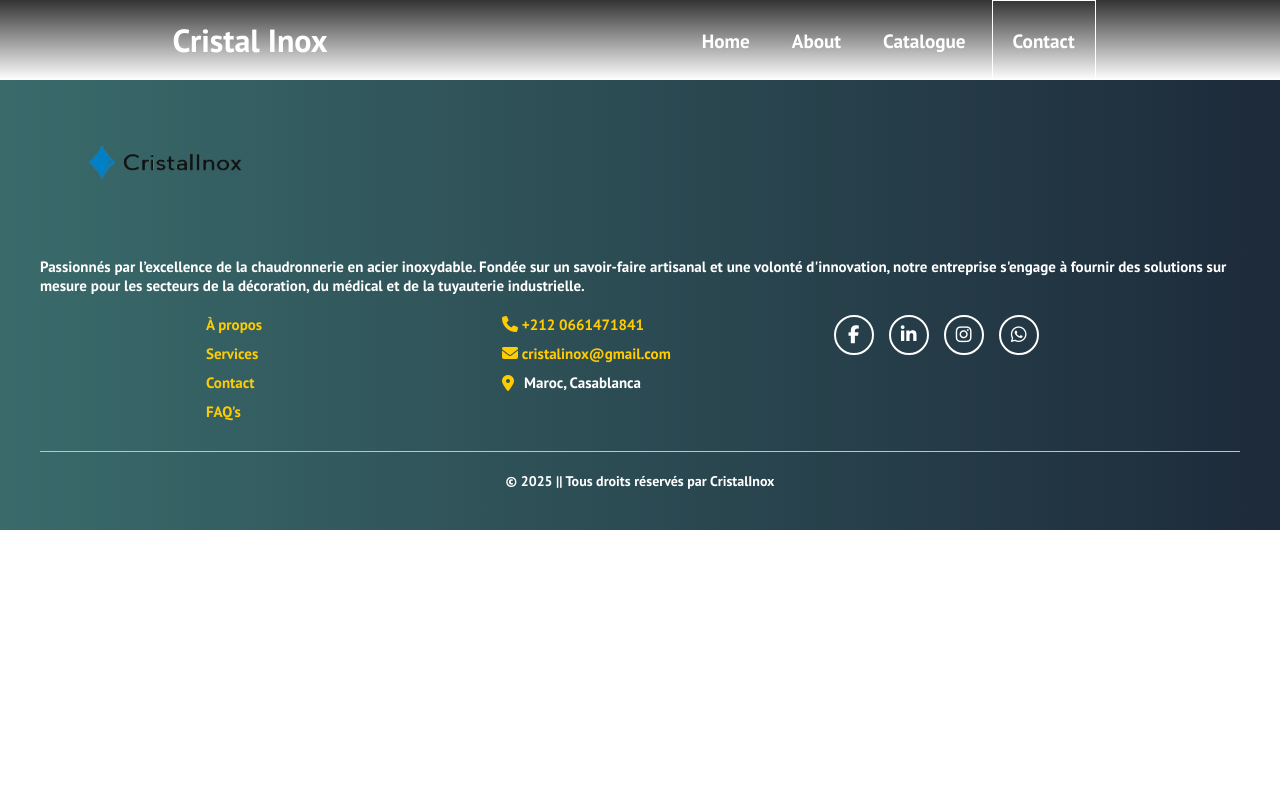
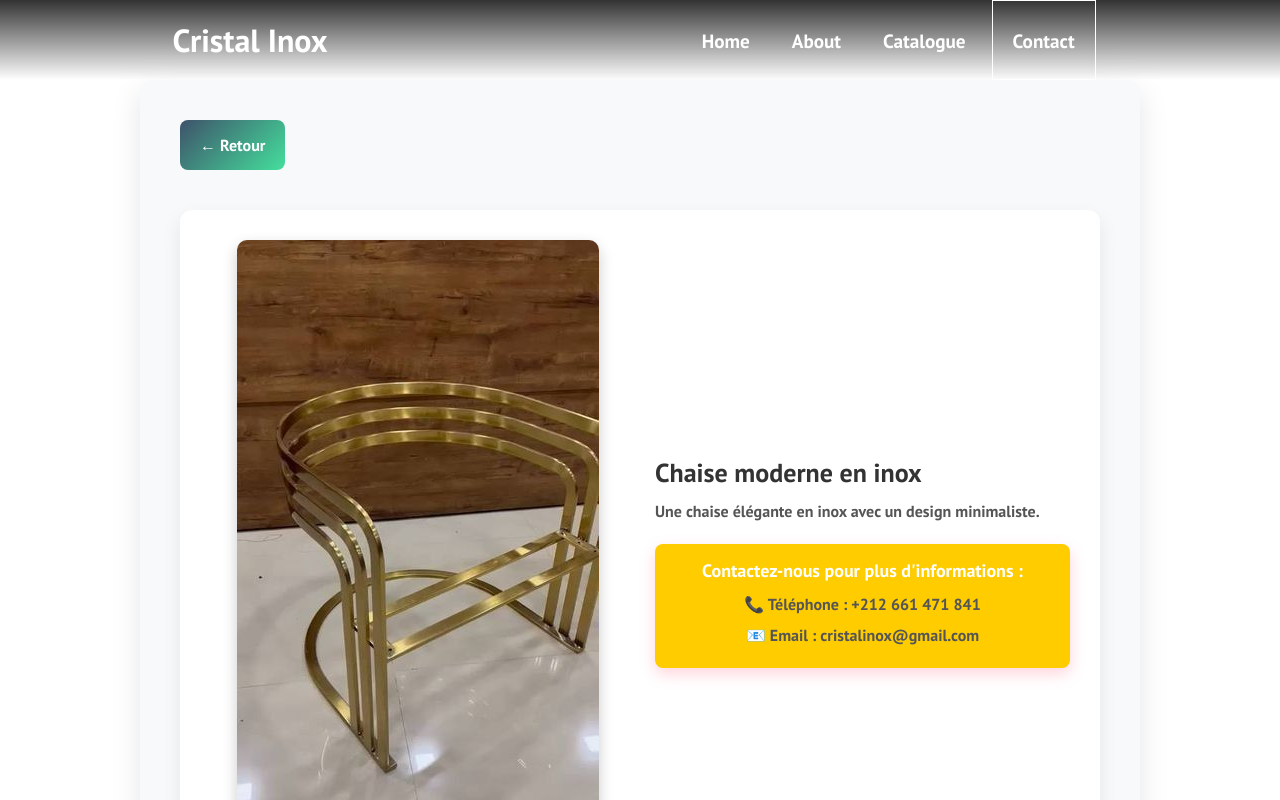
Before and after one commit to Youssefassad0/cristalinox3version, a React (Create React App) app: page /product/1 in a window 1280 px wide. Shown: the top 800 px of the page. Built offline with nearby package versions, Linux system fonts and the light colour scheme; the HTML template or start-up script is replaced by a standard one; a web font is replaced by a local one.

Commit message:
ajouer page detail

```diff
--- a/src/App.js
+++ b/src/App.js
@@ -15,6 +15,7 @@
 import Categorie from "./components/Catalogue/Page";
 import ProductListWithCategories from "./components/Catalogue/Page";
 import ProductListWithFilters from "./components/Catalogue/ListPro";
+import ProductDetail from "./components/Catalogue/ProductDetails";
 
 function AnimatedRoutes() {
   const location = useLocation(); // Détecte la route actuelle
@@ -70,10 +71,10 @@
             </PageTransition>
           }
         />    <Route
-        path="/catalogue/:idcode"
+        path="/product/:id"
         element={
           <PageTransition>
-            <ProductListWithFilters />
+            <ProductDetail />
           </PageTransition>
         }
       />
--- a/src/components/Catalogue/ListPro.jsx
+++ b/src/components/Catalogue/ListPro.jsx
@@ -32,7 +32,9 @@
       setFilteredProducts([]);
     }
   }, [searchTerm, idcode]);
-
+  const handleProductClick = (id) => {
+    navigate(`/product/${id}`);
+  };
   return (
     <div className="products_container">
       <div className="product-list">
@@ -43,7 +45,11 @@
         <div className="product-grid">
           {filteredProducts.length > 0 ? (
             filteredProducts.map((product) => (
-              <div key={product.id} className="product-card">
+              <div
+                key={product.id}
+                className="product-card"
+                onClick={() => handleProductClick(product.id)}
+              >
                 <img src={product.images} alt={product.titre} />
                 <h3>{product.titre}</h3>
               </div>
--- /dev/null
+++ b/src/components/Catalogue/ProductDetail.css
@@ -0,0 +1,141 @@
+/* Conteneur principal */
+.product-detail-container {
+    padding: 40px;
+    max-width: 1000px;
+    margin: auto;
+    background: #f8f9fa;
+    border-radius: 12px;
+    box-shadow: 0px 10px 30px rgba(0, 0, 0, 0.1);
+  }
+
+  /* Bouton de retour */
+  .back-button {
+    background: linear-gradient(135deg, #3e526a, #44df9c);
+    color: white;
+    border: none;
+    padding: 12px 20px;
+    border-radius: 8px;
+    cursor: pointer;
+    font-size: 16px;
+    font-weight: bold;
+    transition: all 0.3s ease;
+  }
+
+  .back-button:hover {
+    background: linear-gradient(135deg, #C97A5D, #006D3D);
+    transform: scale(1.05);
+  }
+
+  /* Contenu du produit */
+  .product-detail-content {
+    display: flex;
+    align-items: center;
+    gap: 30px;
+    margin-top: 20px;
+    background: white;
+    padding: 30px;
+    border-radius: 12px;
+    box-shadow: 0px 8px 20px rgba(0, 0, 0, 0.08);
+  }
+
+  /* Image du produit */
+  .product-image {
+    flex: 1;
+    text-align: center;
+  }
+
+  .product-image img {
+    max-width: 100%;
+    border-radius: 10px;
+    box-shadow: 0px 6px 15px rgba(0, 0, 0, 0.2);
+    transition: transform 0.3s ease;
+  }
+
+  /* Informations du produit */
+  .product-info {
+    flex: 1;
+  }
+
+  .product-info h2 {
+    font-size: 26px;
+    color: #333;
+    margin-bottom: 10px;
+  }
+
+  .product-info p {
+    font-size: 16px;
+    color: #555;
+    line-height: 1.6;
+  }
+
+  /* Détails de contact */
+  .contact-details {
+    margin-top: 20px;
+    padding: 15px;
+    border-radius: 8px;
+    background: #FFCC00;
+    color: white;
+    box-shadow: 0px 6px 15px rgba(255, 117, 140, 0.3);
+    text-align: center;
+  }
+
+  .contact-details h3 {
+    margin-bottom: 10px;
+    font-size: 18px;
+  }
+
+  .contact-details p {
+    margin: 5px 0;
+  }
+  /* Écrans Tablette */
+@media (max-width: 900px) {
+    .product-detail-content {
+      flex-direction: column;
+      text-align: center;
+    }
+
+    .product-image img {
+      max-width: 80%;
+    }
+
+    .product-info h2 {
+      font-size: 22px;
+    }
+
+    .product-info p {
+      font-size: 15px;
+    }
+  }
+
+  /* Écrans Mobile */
+  @media (max-width: 600px) {
+    .product-detail-container {
+      padding: 20px;
+    }
+
+    .product-detail-content {
+      padding: 20px;
+      gap: 20px;
+    }
+
+    .product-image img {
+      max-width: 100%;
+    }
+
+    .contact-details {
+      padding: 10px;
+    }
+
+    .contact-details h3 {
+      font-size: 16px;
+    }
+
+    .contact-details p {
+      font-size: 14px;
+    }
+
+    .back-button {
+      font-size: 14px;
+      padding: 10px 15px;
+    }
+  }
--- /dev/null
+++ b/src/components/Catalogue/ProductDetails.jsx
@@ -0,0 +1,75 @@
+import React from "react";
+import { useParams, useNavigate } from "react-router-dom";
+import { motion } from "framer-motion";
+import products from "../../Categorie";
+import "./ProductDetail.css";
+
+const ProductDetail = () => {
+  const { id } = useParams();
+  const navigate = useNavigate();
+
+  // Recherche du produit en fonction de l'id
+  const product = products
+    .flatMap((category) =>
+      category.souscategories.flatMap((subCategory) => subCategory.produits)
+    )
+    .find((prod) => prod.id === id);
+
+  if (!product) {
+    return <p className="not-found">Produit non trouvé.</p>;
+  }
+
+  return (
+    <motion.div
+      className="product-detail-container"
+      initial={{ opacity: 0, y: 20 }}
+      animate={{ opacity: 1, y: 0 }}
+      transition={{ duration: 0.5 }}
+    >
+      <motion.button
+        className="back-button"
+        onClick={() => navigate(-1)}
+        whileHover={{ scale: 1.1 }}
+        whileTap={{ scale: 0.9 }}
+      >
+        ← Retour
+      </motion.button>
+
+      <motion.div
+        className="product-detail-content"
+        initial={{ opacity: 0, scale: 0.9 }}
+        animate={{ opacity: 1, scale: 1 }}
+        transition={{ duration: 0.6, ease: "easeOut" }}
+      >
+        {/* Image du produit */}
+        <motion.div
+          className="product-image"
+          whileHover={{ scale: 1.05 }}
+          transition={{ duration: 0.3 }}
+        >
+          <img src={product.images} alt={product.titre} />
+        </motion.div>
+
+        {/* Détails du produit */}
+        <div className="product-info">
+          <h2>{product.titre}</h2>
+          <p>{product.description}</p>
+
+          {/* Section de contact */}
+          <motion.div
+            className="contact-details"
+            initial={{ opacity: 0, y: 10 }}
+            animate={{ opacity: 1, y: 0 }}
+            transition={{ duration: 0.5, delay: 0.2 }}
+          >
+            <h3>Contactez-nous pour plus d'informations :</h3>
+            <p>📞 Téléphone : +212 661 471 841</p>
+            <p>📧 Email : cristalinox@gmail.com</p>
+          </motion.div>
+        </div>
+      </motion.div>
+    </motion.div>
+  );
+};
+
+export default ProductDetail;
```
